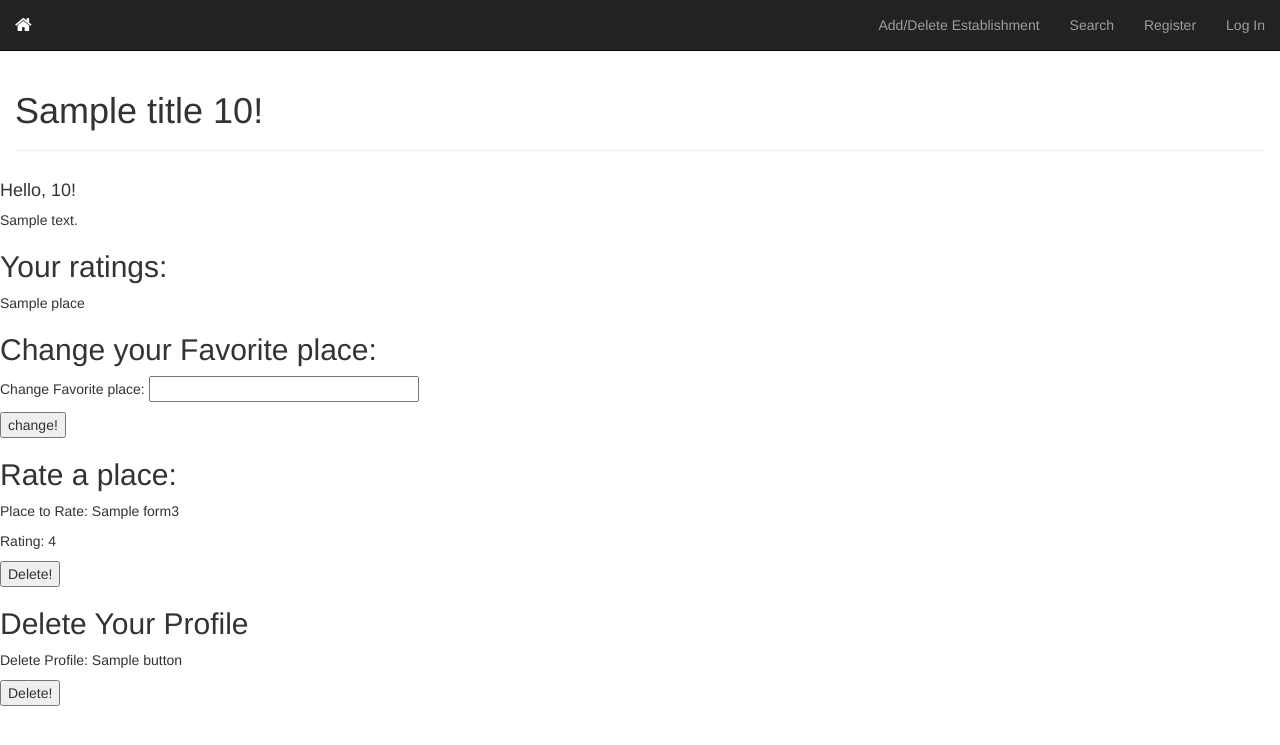
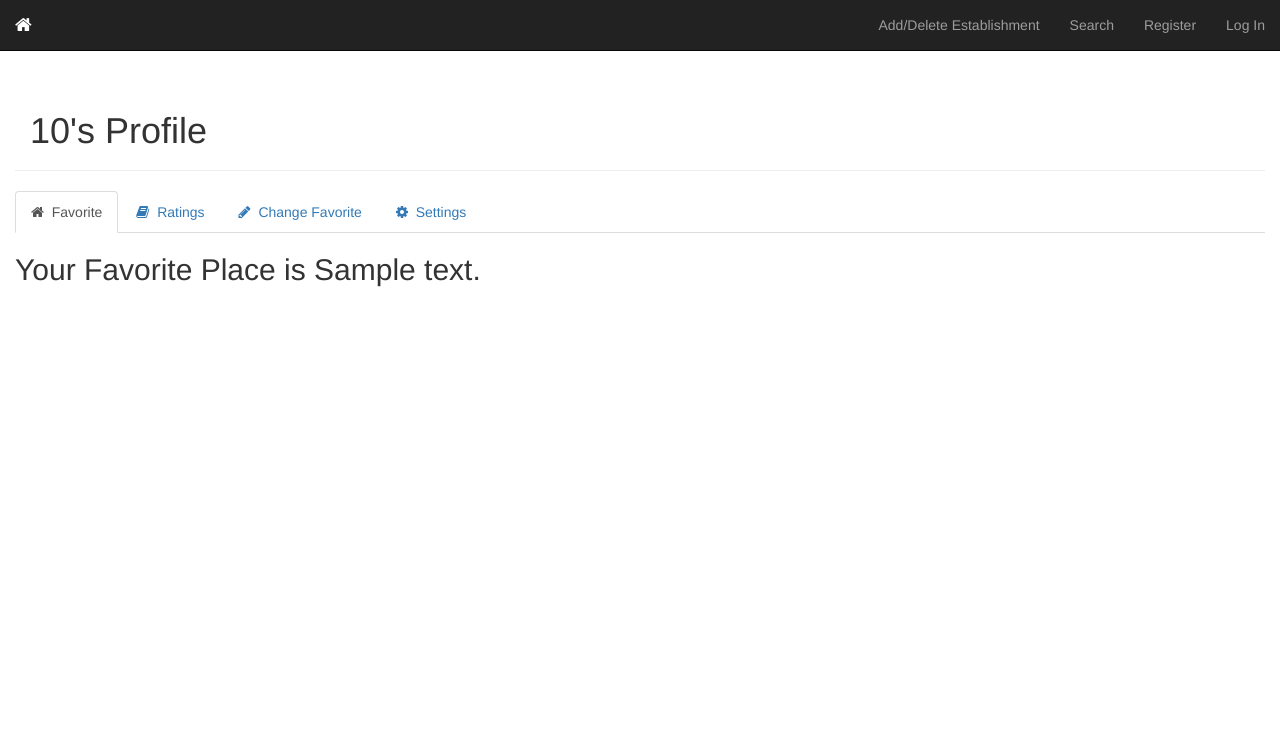
Before and after one commit to mariepi1994/DataProject, a Python web app: template database_app/app/templates/profile.html in a window 1280 px wide. Shown: the top 745 px of the page. Run offline with Jinja, Linux system fonts and the light colour scheme; the template is opened without the code that fills it: most values are stand-ins (such as "Sample title", 1, 10 or a date in 2020); form fields are guessed from the names that the template uses; some libraries are stand-ins or nearby versions.

Commit message:
HTML update

```diff
--- a/database_app/app/templates/profile.html
+++ b/database_app/app/templates/profile.html
@@ -1,49 +1,87 @@
 {% extends "base.html" %}
 {% block content %}
-<!--=======Title======-->
+<!--=======Title================-->
 <div class="container-fluid">
 	<div class="page-header">
-	  <h1>{{title}} {{temp[1]}}!</h1>
+		<div class="container-fluid">
+			<h1>{{temp[1]}}'s Profile</h1>
 		</div>
 	</div>
-<!--==================-->
-
-<h4>Hello, {{temp[1]}}!</h4>
-
-<p>{{answer}}</p>
-
-<h2>Your ratings: </h2>
-
+</div>
+<!--=======nav tabs to show content============-->
+<div class="container-fluid">
+	<ul class="nav nav-tabs">
+			<li class="active"><a data-toggle="tab" href="#favorite"><i class="fa fa-home " aria-hidden="true"></i>&nbsp; Favorite</a></li>
+			<li><a data-toggle="tab" href="#ratings"><i class="fa fa-book" aria-hidden="true"></i>&nbsp; Ratings</a></li>
+			<li><a data-toggle="tab" href="#change"><i class="fa fa-pencil" aria-hidden="true"></i>&nbsp; Change Favorite</a></li>
+			<li><a data-toggle="tab" href="#settings"><i class="fa fa-cog" aria-hidden="true"></i>&nbsp; Settings</a></li>
+	</ul>
+</div>
+<!--==========Nav Content=====================-->
+<div class="tab-content">
+	<!--============Favorite=============-->
+  <div id="favorite" class="tab-pane fade in active">
+		<div class="container-fluid">
+			<h2>Your Favorite Place is {{ answer }} </h2>
+		</div>
+  </div>
+	<!--============Ratings=============-->
+  <div id="ratings" class="tab-pane fade">
+		<div class="container-fluid">
+			<div class="container-fluid">
+				<h2>Rate a Spot</h2>
+				<form action="" method="post" name="deletion">
+					{{form3.hidden_tag()}}
+					<ul class="list-group">
+					  <li class="list-group-item">Place to Rate: {{form3.est_name(size=30)}} </li>
+						<li class="list-group-item">Rating: {{ form3.rating() }} </li>
 						{% if establishments %}
 						{% for place in establishments %}
-<p>{{place}}</p>
+						<li class="list-group-item">{{place}}</li>
 						{% endfor %}
 						{% endif %}
+					</ul>
+					<input type="submit" value="Rate">
+			</div>
+		</div>
+  </div>
 
-
+	<!--============ChangeFav=============-->
+  <div id="change" class="tab-pane fade">
+		<div class="container-fluid">
 			<h2>Change your Favorite place:</h2>
 			<form action="" method="post" name="profile">
 				{{form.hidden_tag()}}
 				<p>Change Favorite place:
-	{{form.favorite(size=30)}}</p>
+					{{form.favorite(size=30)}}
+				</p>
 			<input type="submit" value="change!">
-
-<h2>Rate a place:</h2>
-<form action="" method="post" name="deletion">
-{{form3.hidden_tag()}}
-<p>Place to Rate:
-	{{form3.est_name(size=30)}}</p>
-<p>Rating:
-	{{form3.rating()}}</p>
-<input type="submit" value="Delete!">
-
+		</div>
+  </div>
+	<!--============Settings=============-->
+	<div id="settings" class="tab-pane fade">
+		<div class="container-fluid">
 				<h2>Delete Your Profile</h2>
 				<form action="" method="post" name="deletion">
 				{{form2.hidden_tag()}}
 				<p>Delete Profile:
-	{{form2.button(size=30)}}</p>
+					{{form2.button(size=30)}}
+				</p>
+			<input type="submit" value="Delete!">
+		</div>
+	</div>
+</div> <!--==========END Nav Content=====================-->
 
-<input type="submit" value="Delete!">
+
+
+
+
+
+
+
+
+
+
 
 
 
--- a/database_app/app/views.py
+++ b/database_app/app/views.py
@@ -45,7 +45,7 @@ def profile(user_vals):
 
 	temp = user_vals.split('+')
 	userid = temp[0]
-	answer = "Your favorite place is: " + str(temp[5])
+	answer = str(temp[5])
 	establishments = getuser_establishment(userid)
 	if form2.validate_on_submit():
 		delete_user(userid)
```
Also changed, not shown: 1 other file. Lines whose indentation alone changed are shown as unchanged.
